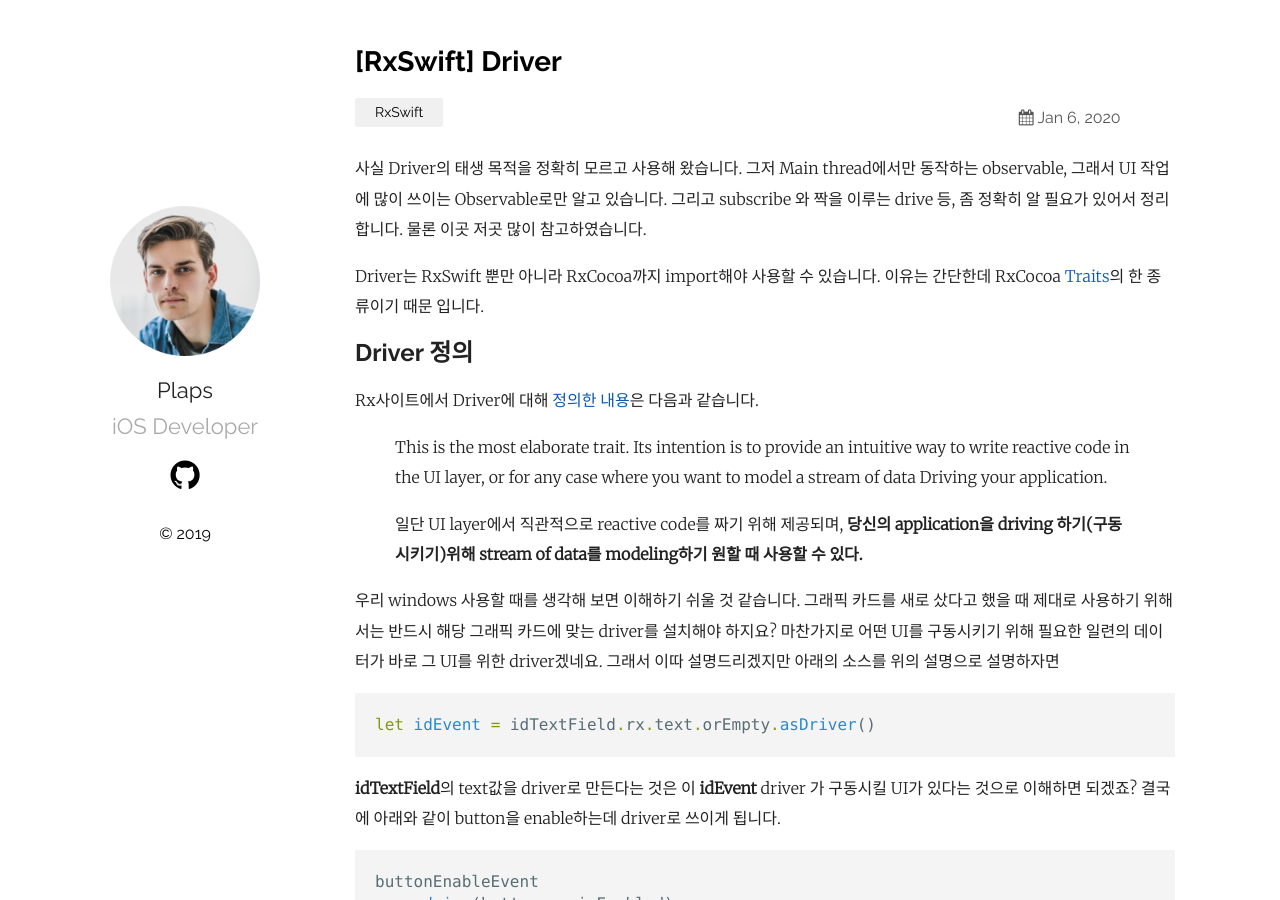
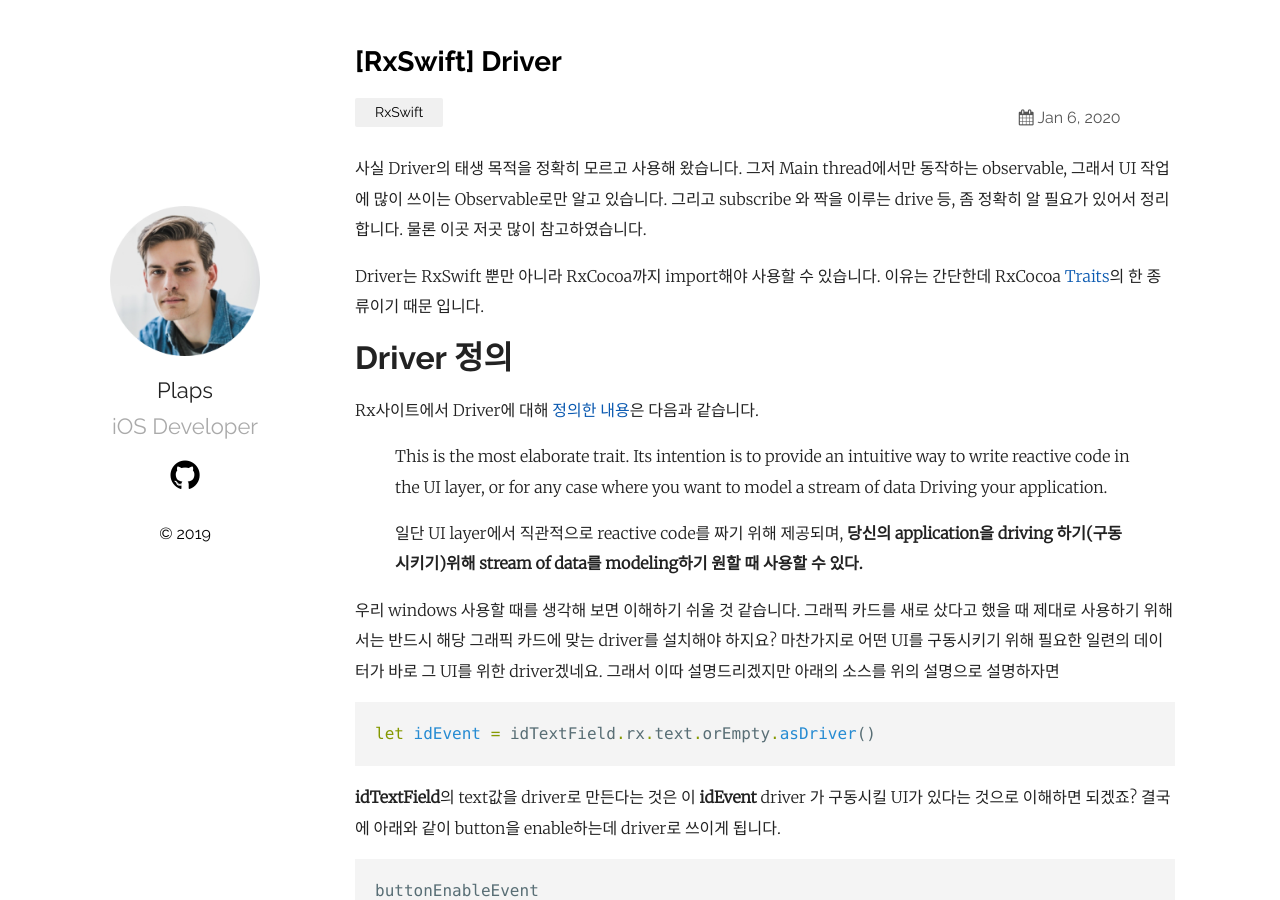
Before and after one commit to plaps153/plaps153.github.io, a Jekyll site: the page built from _posts/2020-01-06-RxSwift-Driver.markdown, in a window 1280 px wide and 900 px high. Built offline with Jekyll 4.4.1, drawn with Linux system fonts in a browser that asks for light colours.

````diff
--- a/_posts/2020-01-06-RxSwift-Driver.markdown
+++ b/_posts/2020-01-06-RxSwift-Driver.markdown
@@ -10,7 +10,7 @@ categories: RxSwift
 
 Driver는 RxSwift 뿐만 아니라 RxCocoa까지 import해야 사용할 수 있습니다. 이유는 간단한데 RxCocoa [Traits](https://github.com/ReactiveX/RxSwift/blob/master/Documentation/Traits.md)의 한 종류이기 때문 입니다.
 
-## Driver 정의
+# Driver 정의
 Rx사이트에서 Driver에 대해 [정의한 내용](https://github.com/ReactiveX/RxSwift/blob/master/Documentation/Traits.md#why-is-it-named-driver)은 다음과 같습니다.
 > This is the most elaborate trait. Its intention is to provide an intuitive way to write reactive code in the UI layer, or for any case where you want to model a stream of data Driving your application.
 
@@ -30,7 +30,7 @@ buttonEnableEvent
     .disposed(by: disposeBag)
 ```
 
-## Driver 특징
+# Driver 특징
 또한 Driver.swift에 다음과 같은 특징이 있습니다.
 
 > Trait that represents observable sequence with following properties:
@@ -55,7 +55,7 @@ buttonEnableEvent
 5. Stateful (이전 상태를 기록)하다. 즉 subscribe 동시에 직전의 결과가 있다면 반환한다.
 6. 계산된 결과들은 (elements) observer의 갯수 만큼 referenced count됩니다.
 
-## When to use?
+# When to use?
 그렇다면 과연 driver를 언제 사용해야 하는지 아래의 [예제](https://mrgamza.tistory.com/497)를 보면서 설명하겠습니다.
 
 ```swift
@@ -89,5 +89,5 @@ buttonEnableEvent.drive(onNext: { [weak self] (result) in
 })
 ```
 
-## 결론
+# 결론
 위의 정의 때 말씀드린바와 같이 driver는 UI를 구동시키기 위해 사용되는 observables로 이해하고 사용하면 될 것 같습니다.
````
